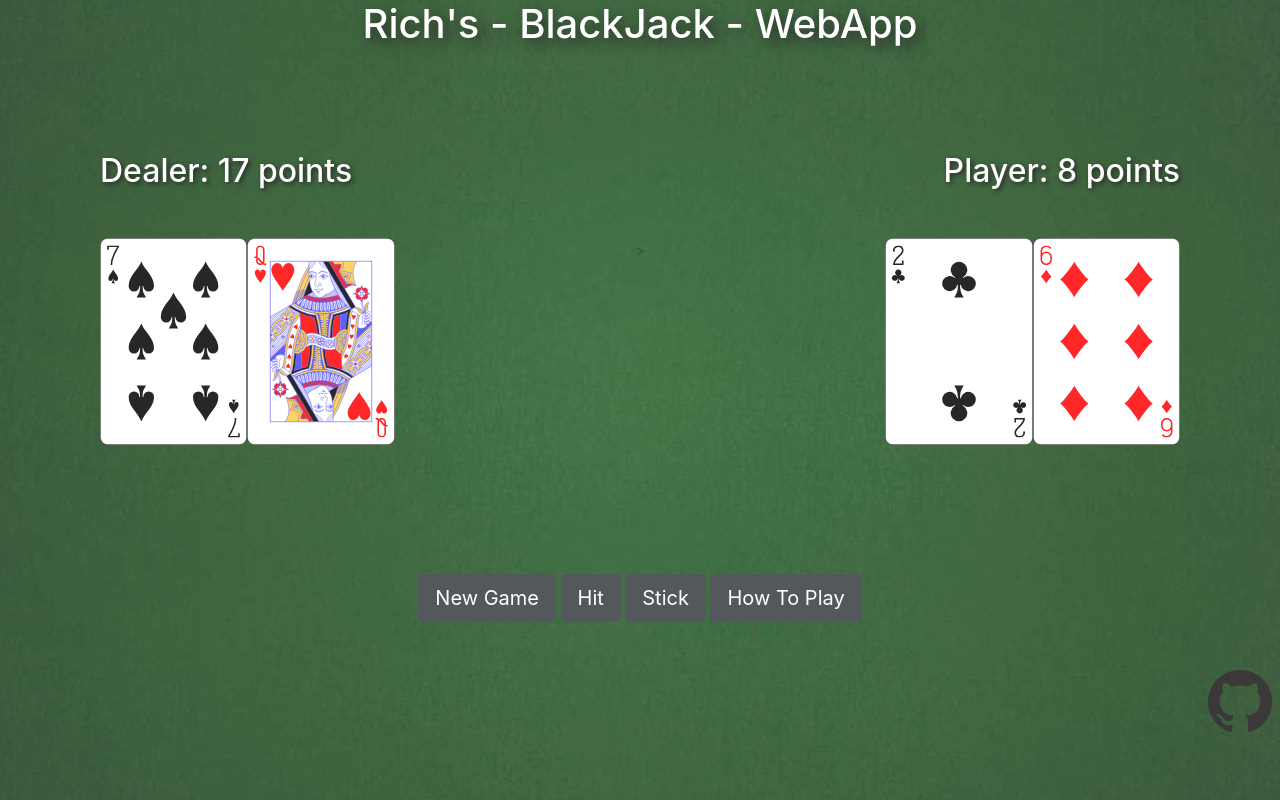
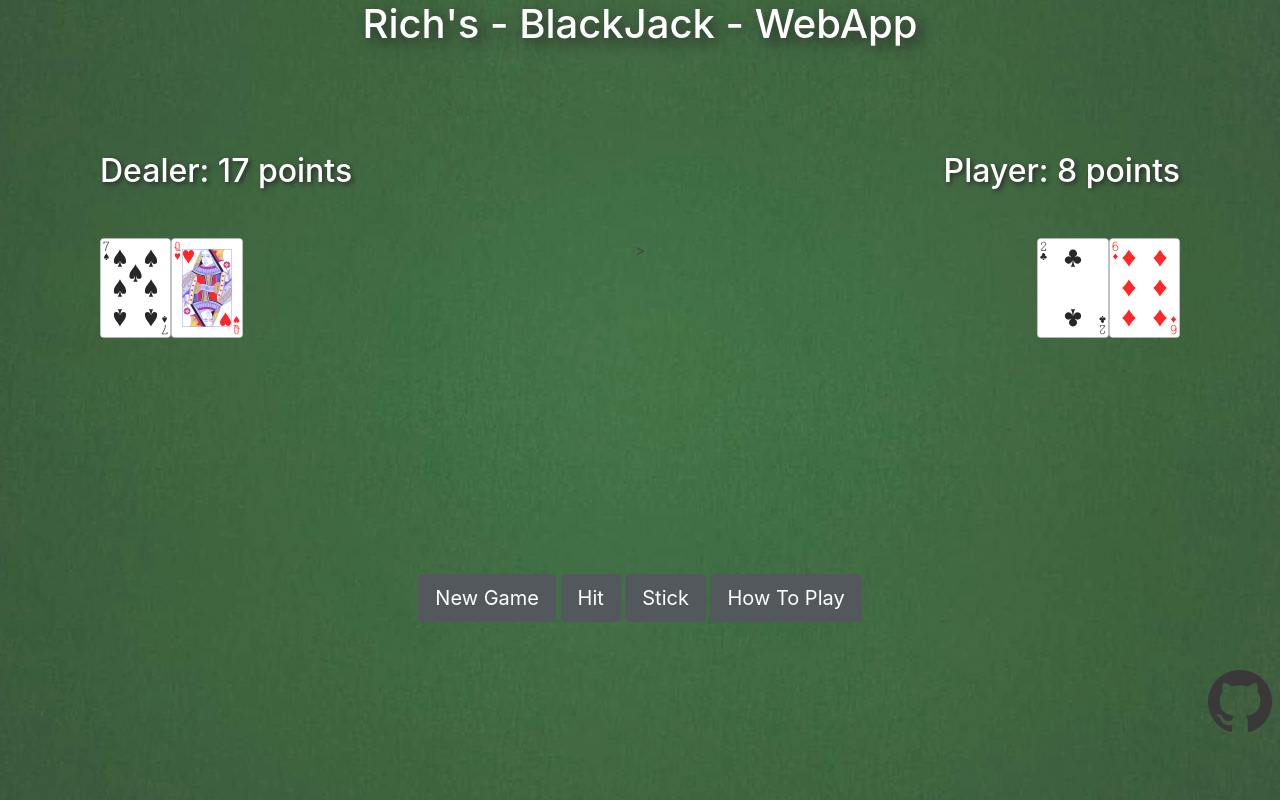
Before and after one commit to richardmalpas/blackjack_webapp, a Flask app: page / in a window 1280 px wide. Run offline with Flask 2, Linux system fonts and the light colour scheme; some libraries are stand-ins or nearby versions.

Commit message:
srcset class and height attributes to game.html

```diff
--- a/templates/game.html
+++ b/templates/game.html
@@ -37,15 +37,21 @@
 {% for d_card in dealer_hand %}
     {% if loop.first %}
         <img src="{{ url_for('static', filename='svg/' + d_card +'.svg') }}" align="left" style="margin:0px 0px 0px 100px"
+            class="thumb"
+            height="100px"
             srcset="{{ url_for('static', filename='svg/' + d_card +'.svg') }}, 216w,
                     {{ url_for('static', filename='svg/small/' + d_card +'-small.svg') }}, 0.714w"></img>
 
     {% elif loop.last %}
         <img src="{{ url_for('static', filename='svg/' + d_card +'.svg') }}" align="left" style="margin:0px 0px 0px 0px"
+            class="thumb"
+            height="100px"
             srcset="{{ url_for('static', filename='svg/' + d_card +'.svg') }}, 216w,
             {{ url_for('static', filename='svg/small/' + d_card +'-small.svg') }}, 0.714w"></img>
     {% else %}
         <img src="{{ url_for('static', filename='svg/' + d_card +'.svg') }}" align="left" style="margin:0px 0px 0px 0px"
+            class="thumb"
+            height="100px"
             srcset="{{ url_for('static', filename='svg/' + d_card +'.svg') }}, 216w,
             {{ url_for('static', filename='svg/small/' + d_card +'-small.svg') }}, 0.714w"></img>
     {% endif %}
@@ -55,14 +61,20 @@
 {% for p_card in player_hand %}
     {% if loop.first %}
         <img src="{{ url_for('static', filename='svg/' + p_card +'.svg') }}" align="right" style="margin:0px 100px 0px 0px"
+            class="thumb"
+            height="100px"
             srcset="{{ url_for('static', filename='svg/' + p_card +'.svg') }}, 216w,
             {{ url_for('static', filename='svg/small/' + p_card +'-small.svg') }}, 0.714w"></img>
     {% elif loop.last %}
         <img src="{{ url_for('static', filename='svg/' + p_card +'.svg') }}" align="right" style="margin:0px 0px 0px 0px"
+            class="thumb"
+            height="100px"
             srcset="{{ url_for('static', filename='svg/' + p_card +'.svg') }}, 216w,
             {{ url_for('static', filename='svg/small/' + p_card +'-small.svg') }}, 0.714w"></img>>
     {% else %}
         <img src="{{ url_for('static', filename='svg/' + p_card +'.svg') }}" align="right" style="margin:0px 0px 0px 0px"
+            class="thumb"
+            height="100px"
             srcset="{{ url_for('static', filename='svg/' + p_card +'.svg') }}, 216w,
             {{ url_for('static', filename='svg/small/' + p_card +'-small.svg') }}, 0.714w"></img>>
     {% endif %}
```
Lines whose indentation alone changed are shown as unchanged.
